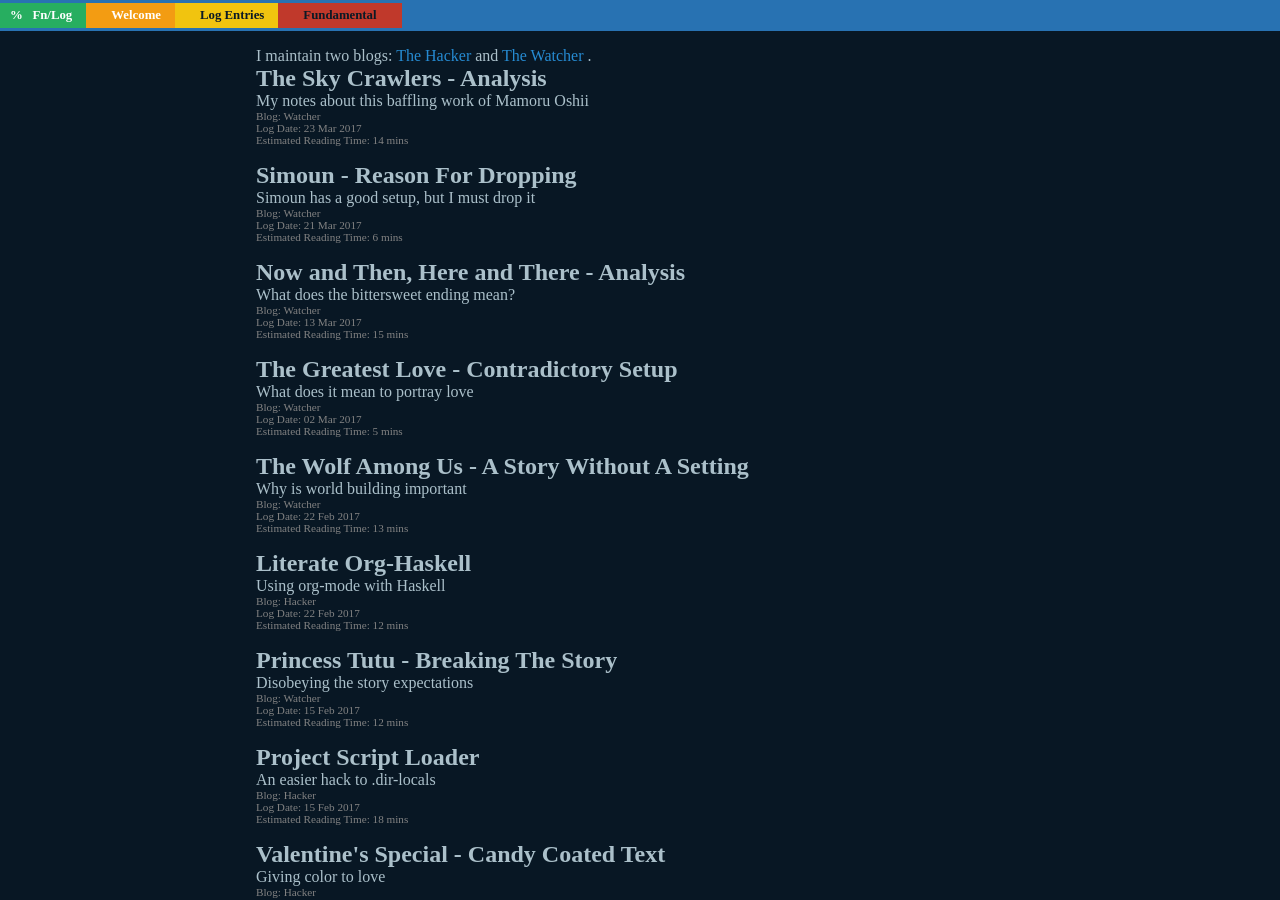
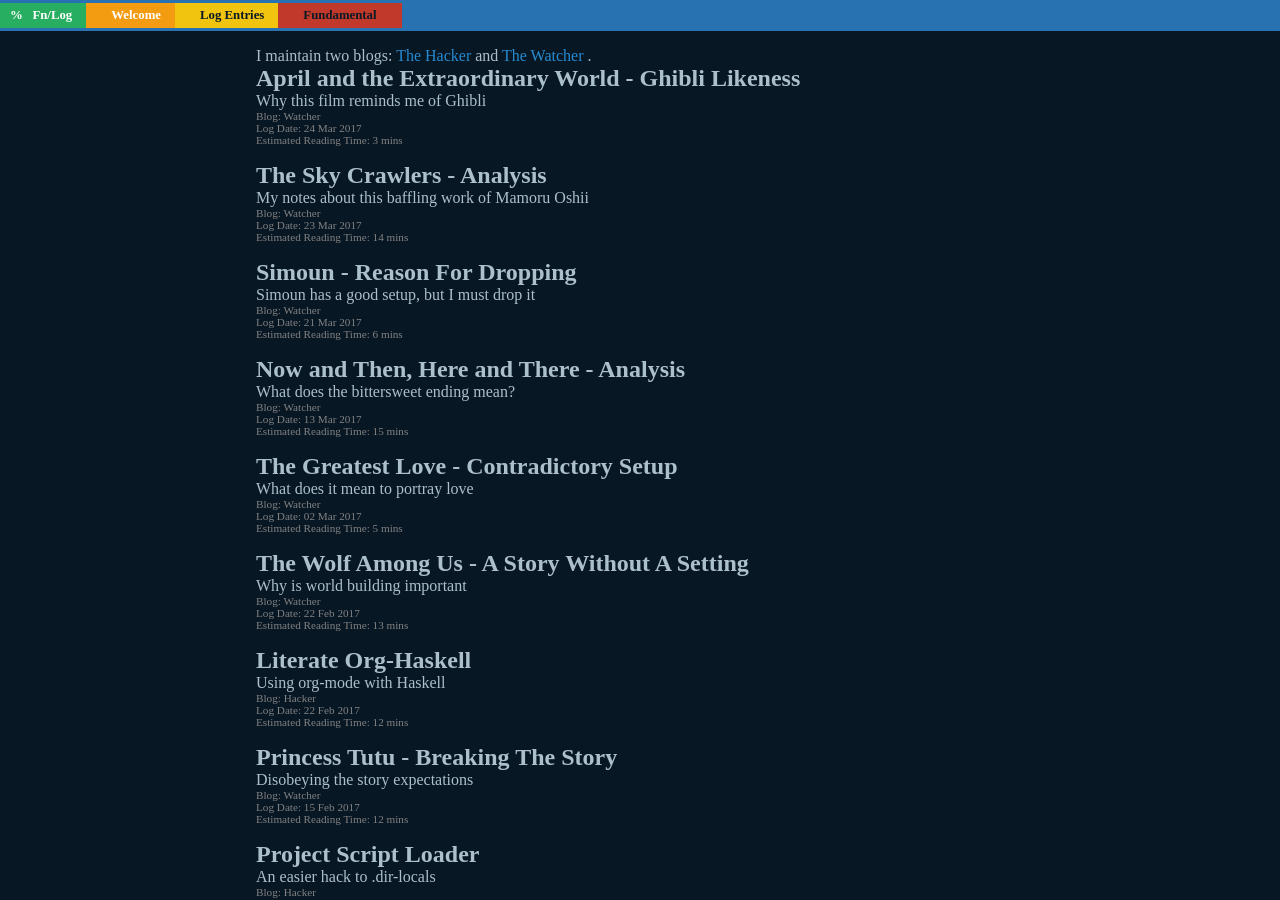
Before and after one commit to FrancisMurillo/FrancisMurillo.github.io, a Jekyll site: the page built from index.html, in a window 1280 px wide and 900 px high. Built offline with Jekyll 4.4.1, drawn with Linux system fonts in a browser that asks for light colours; the list of posts is cut into pages by our own code.

Commit message:
Posting *April and the Extraordinary World*

```diff
--- /dev/null
+++ b/watcher/_posts/2017-03-24-April and the Extraordinary World - Ghibli Likeness.html
@@ -0,0 +1,161 @@
+---
+title: April and the Extraordinary World - Ghibli Likeness
+tagline: Why this film reminds me of Ghibli
+blog-category: watcher
+major-mode: Short Form
+category:
+- watcher
+tag:
+- watcher
+---
+
+<div id="outline-container-org1afedea" class="outline-2">
+<h2 id="org1afedea">April and the Extraordinary World</h2>
+<div class="outline-text-2" id="text-org1afedea">
+<p>
+<a href="https://en.wikipedia.org/wiki/April_and_the_Extraordinary_World">April and the Extraordinary World (2015)</a> is a good adventure film that
+is quire rare these days. Although it covers many topics including, it
+is never bogged down and never goes exhibits the typical science is
+evil cliche. While watching, I felt this had a Ghibli vibe to it.
+</p>
+
+<p>
+<img src="/watcher/images/april-and-the-extraordinary-world--two-towers.png" alt="Screenshot Of Two Eiffel Towers"/>
+</p>
+
+<p>
+In this short form, I explain where I find the Ghibli tropes or vibes.
+I have seen majority of Ghibli films to have the right.
+</p>
+
+<p>
+<i><b>SPOILERS AHEAD</b></i>
+</p>
+</div>
+</div>
+
+<div id="outline-container-org48295cf" class="outline-2">
+<h2 id="org48295cf">Talking Cat</h2>
+<div class="outline-text-2" id="text-org48295cf">
+<p>
+I like <a href="https://en.wikipedia.org/wiki/Kiki's_Delivery_Service">Kiki's Delivery Service (1989)</a> and I like cats, thus I like
+<i>Gigi</i> although he may not be a vital character. When I saw the
+talking cat, <i>Darwin</i>, I made the connection.
+</p>
+
+<p>
+<img src="/watcher/images/april-and-the-extraordinary-world--talking-cat.png" alt="Screenshot Of A Talking Cat"/>
+</p>
+
+<p>
+The similarity ends when the animal sidekick becomes a vital character
+in relaying information and getting in unreachable places.
+</p>
+
+<p>
+Along the same lines, the protagonist seems like an older <i>Kiki</i>
+specially when she gets her pink dress. Similar only to a dress as our
+protagonist is smarter and less moody.
+</p>
+
+<p>
+<img src="/watcher/images/april-and-the-extraordinary-world--pink-dress.png" alt="Screenshot Of April In A Pink Dress"/>
+</p>
+</div>
+</div>
+
+<div id="outline-container-org9127bff" class="outline-2">
+<h2 id="org9127bff">Missing Parents</h2>
+<div class="outline-text-2" id="text-org9127bff">
+<p>
+<a href="https://en.wikipedia.org/wiki/Spirited_Away">Spirited Away (2001)</a> is a masterpiece, the quintessential or
+representative <i>Ghibli</i> film. Is it a thing to take the parents away
+or turn them into pigs?
+</p>
+
+<p>
+<img src="/watcher/images/april-and-the-extraordinary-world--lost-parents.png" alt="Screenshot Of Lost Parents"/>
+</p>
+
+<p>
+The strange thing is that the parents are meddling or planning on
+their own, meaning they are not irrelevant.
+</p>
+</div>
+</div>
+
+<div id="outline-container-orgf3283e1" class="outline-2">
+<h2 id="orgf3283e1">Flying Machines</h2>
+<div class="outline-text-2" id="text-orgf3283e1">
+<p>
+I consider <a href="https://en.wikipedia.org/wiki/Nausica%C3%A4_of_the_Valley_of_the_Wind_%28film%29">Nausicaa of the Valley of the Wind (1984)</a> as a <i>Ghibli</i>
+film although it predates the founding of the studio. When the
+lightning cloud and various flying machines appeared, I can't help but
+think of the original wind rider.
+</p>
+
+<p>
+<img src="/watcher/images/april-and-the-extraordinary-world--flying-machines.png" alt="Screenshot Of Flying Machines"/>
+</p>
+
+<p>
+It is not that air planes exist but how they make the world more
+magical like with the lightning plane or airships.
+</p>
+</div>
+</div>
+
+<div id="outline-container-org8a98e96" class="outline-2">
+<h2 id="org8a98e96">Magical Stone</h2>
+<div class="outline-text-2" id="text-org8a98e96">
+<p>
+<a href="https://en.wikipedia.org/wiki/Castle_in_the_Sky">Castle in the Sky (1986)</a> is a good film in their repertoire but
+nothing I would cry about. When the snow globe of our protagonist was
+injected with the serum, I thought about the magical stone pendant.
+</p>
+
+<p>
+<img src="/watcher/images/april-and-the-extraordinary-world--snow-globe.png" alt="Screenshot Of A Magical Stone"/>
+</p>
+
+<p>
+The snow globe became magical or imbued with power to bring life
+through the elixir of science. This notion ends once it is known the
+old elixir does not work but the new, a fake-out.
+</p>
+</div>
+</div>
+
+<div id="outline-container-org1da671d" class="outline-2">
+<h2 id="org1da671d">Moving Fortress</h2>
+<div class="outline-text-2" id="text-org1da671d">
+<p>
+<a href="https://en.wikipedia.org/wiki/Howl%27s_Moving_Castle_%28film%29">Howl's Moving Castle (2004)</a> is a favorite of mine specially the
+soundtrack that is quite magnificent. When I saw the <i>Meta-Mansion</i>, I
+was looking for <i>Calcifer</i>.
+</p>
+
+<p>
+<img src="/watcher/images/april-and-the-extraordinary-world--meta-mansion.png" alt="Screenshot Of A Moving Castle"/>
+</p>
+
+<p>
+The similarity ends since there is no flame spirit and it is only used
+once and is destroyed.
+</p>
+</div>
+</div>
+
+<div id="outline-container-org04bc528" class="outline-2">
+<h2 id="org04bc528">Conclusion</h2>
+<div class="outline-text-2" id="text-org04bc528">
+<p>
+Several other references exist but I hope these points show how this
+film made me think of <i>Ghibli</i> tropes and themes. These points do not
+belong exclusively to <i>Ghibli</i>, it also can be alluded to <i>Disney</i>. I
+highly recommend watching and supporting this rare adventure film even
+if you haven't explored the cinematography of the great <i>Studio
+Ghibli</i>.
+</p>
+</div>
+</div>
```
Also changed, not shown: _data/official-watch-list.yaml (+8 -0 lines), watcher/images/april-and-the-extraordinary-world--flying-machines.png (added), watcher/images/april-and-the-extraordinary-world--lost-parents.png (added), watcher/images/april-and-the-extraordinary-world--meta-mansion.png (added), watcher/images/april-and-the-extraordinary-world--pink-dress.png (added), watcher/images/april-and-the-extraordinary-world--snow-globe.png (added), watcher/images/april-and-the-extraordinary-world--talking-cat.png (added), watcher/images/april-and-the-extraordinary-world--two-towers.png (added).
